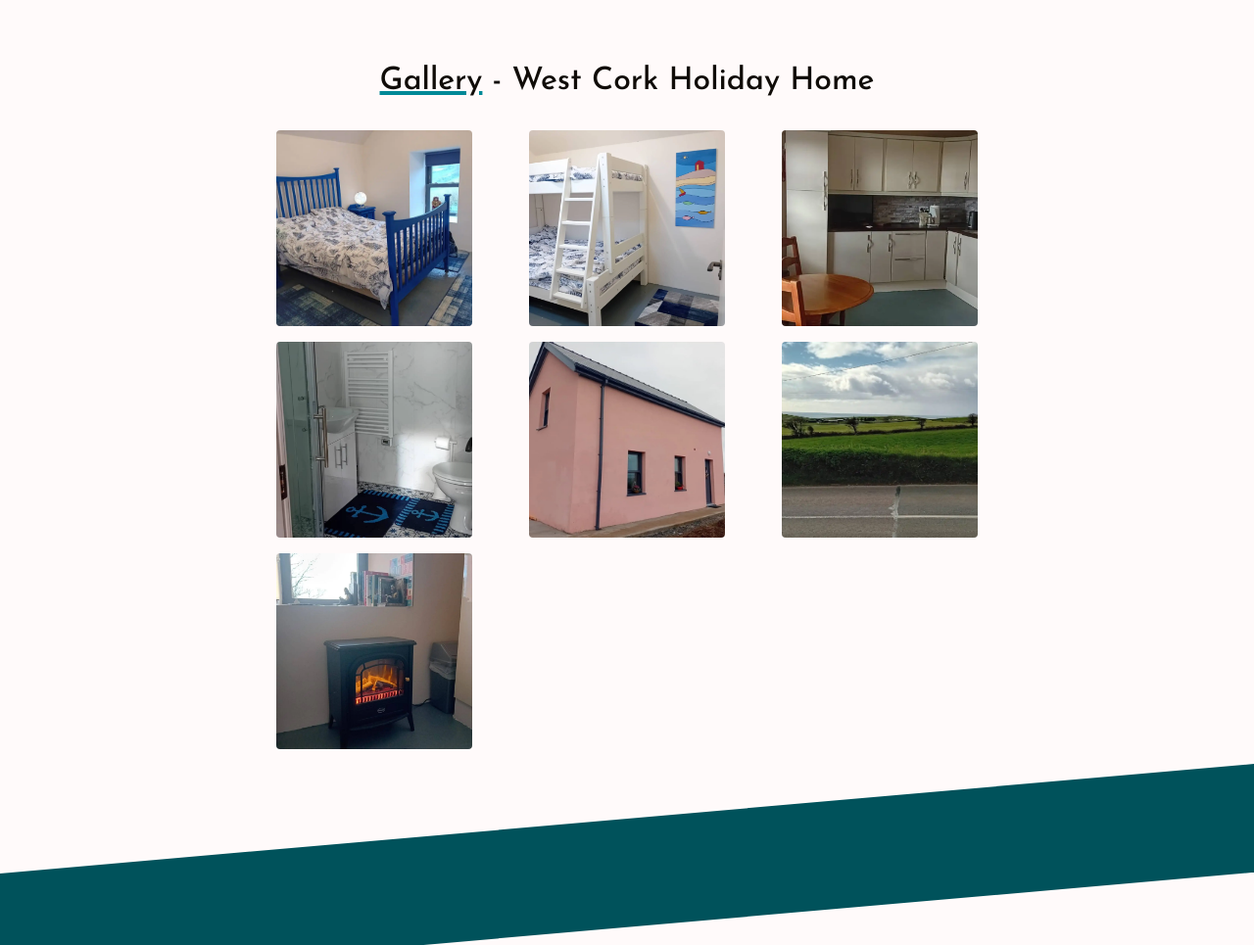
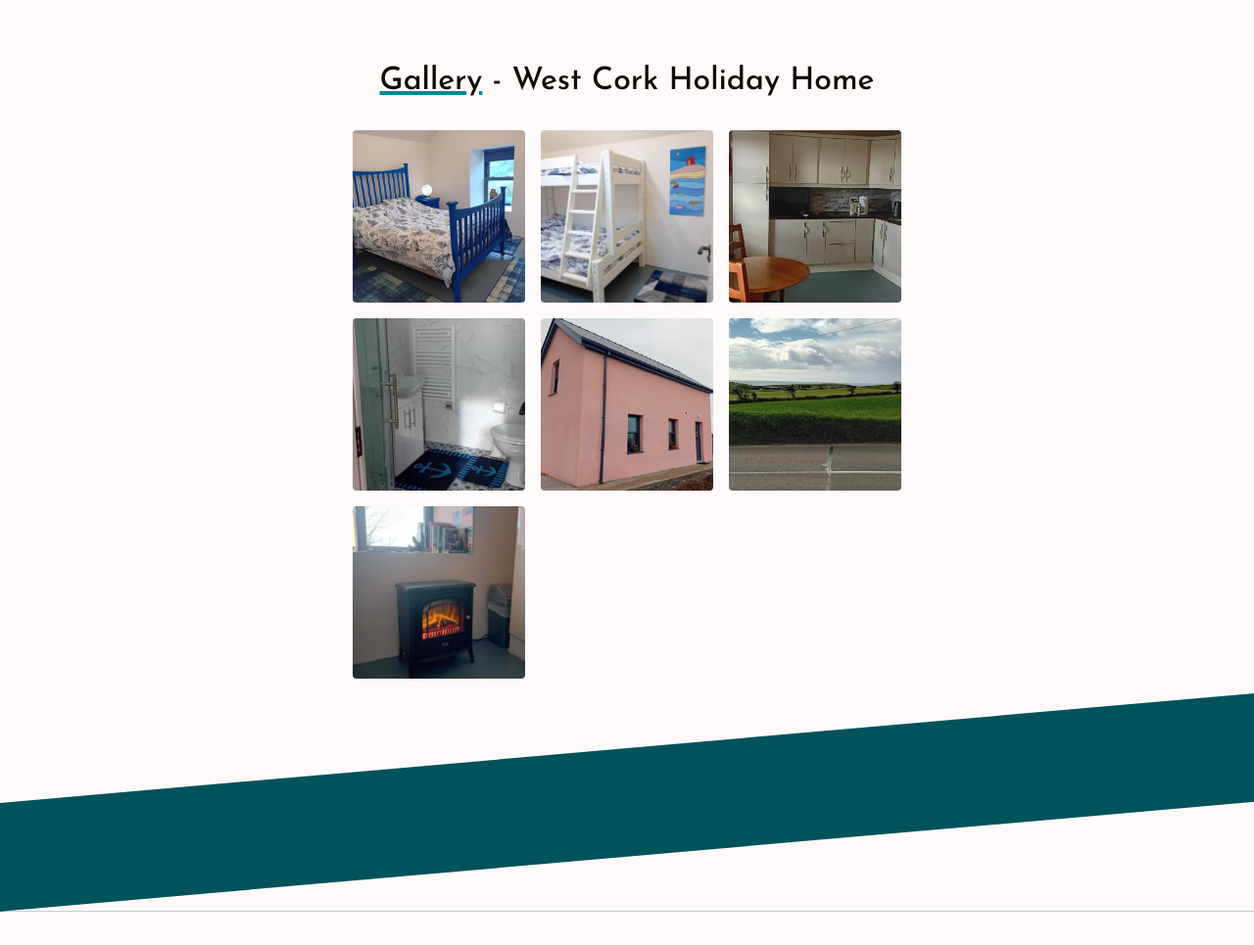
Before and after one commit to atlanticvistas/atlanticvistas, a plain HTML site: page index.html in a window 1280 px wide. Shown: the part 2000-2965 px from the top of the page at 98% size. Drawn offline with nearby package versions, Linux system fonts and the light colour scheme; a script that the page names is missing.

Commit message:
26March24 CSS

```diff
--- a/css/main.css
+++ b/css/main.css
@@ -17,6 +17,7 @@
 html {
     margin:    0 auto;
     max-width: 3000px;
+    overflow-x: hidden;
 }
 
 body  {
@@ -108,6 +109,7 @@ ul {
     padding: 1em;
     margin-right: 0.2em;
     margin-left: 0.2em;
+
 }
 
 .container-short {
@@ -812,7 +814,6 @@ text-align: center;
     gap: 20px;
     -webkit-box-flex: 1;
     flex-grow: 1;
-    max-width: 54em;
     grid-template-columns: repeat(1, 1fr);
     overflow: hidden;
 }
@@ -1121,13 +1122,16 @@ text-align: center;
     min-height: 0;  /* NEW */
   min-width: 0;   /* NEW; needed for Firefox */
   margin: 0 auto 0 auto;
-  justify-content: space-evenly;
+  justify-content: center;
+  width: 100%;
+  max-width: 90%;
 }
 
 .popup-gallery-item {
-    width: 200px;
+    width: 100%;
+    height: 100%;
     max-width: 100%;
-    height: 200px;
+    aspect-ratio: 1/1;
 }
 
 .popup-gallery-item img {
@@ -1136,7 +1140,6 @@ text-align: center;
     object-fit: cover;
     transition: all 0.4s ease-in-out;
     border-radius: 4px;
-    max-width: 50vw;
 }
 
 .popup-gallery img:hover {
@@ -1230,6 +1233,7 @@ z-index: 2;
   .divider-home {
     background-color: var(--primary-colour);
     position: absolute;
+    margin-bottom: -1px;
   }
 
   .divider-white {
@@ -1391,6 +1395,7 @@ button.accordion {
         bottom: 20%;
         left: 4%;
         transition: all 1s;
+        width: 50%;
     }
 
     .grid-two img#long-image {
@@ -1658,15 +1663,14 @@ button.accordion {
     }
 
     .popup-gallery {
-        gap: 1em;
-        max-width: 1200px;
-        grid-template-columns: repeat(3, .1fr);
-    }
-
-
-
-
-
-
-
-}
+        max-width: 70%;
+        grid-template-columns: repeat(3, 1fr);
+    }
+
+
+
+
+
+
+
+}
```
